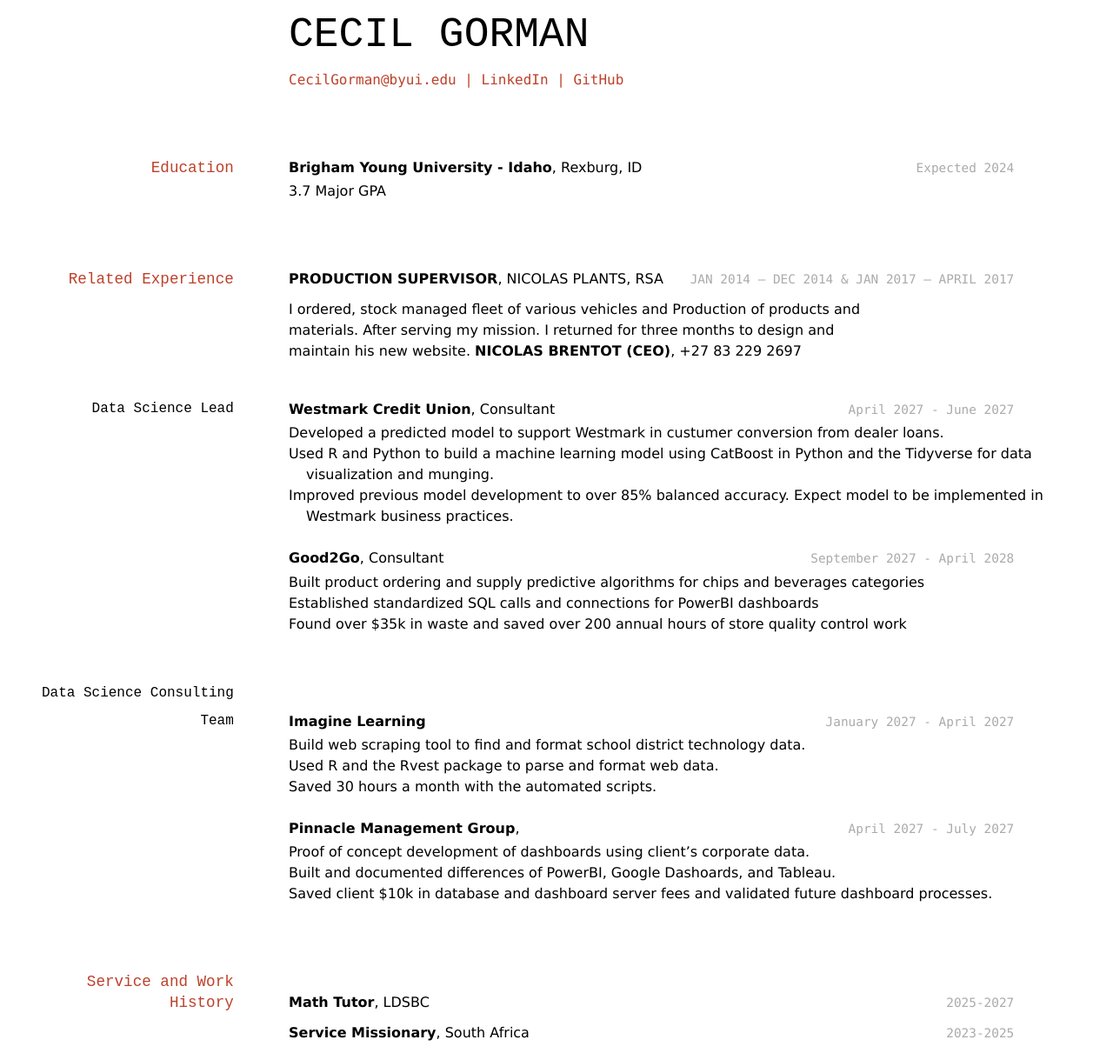
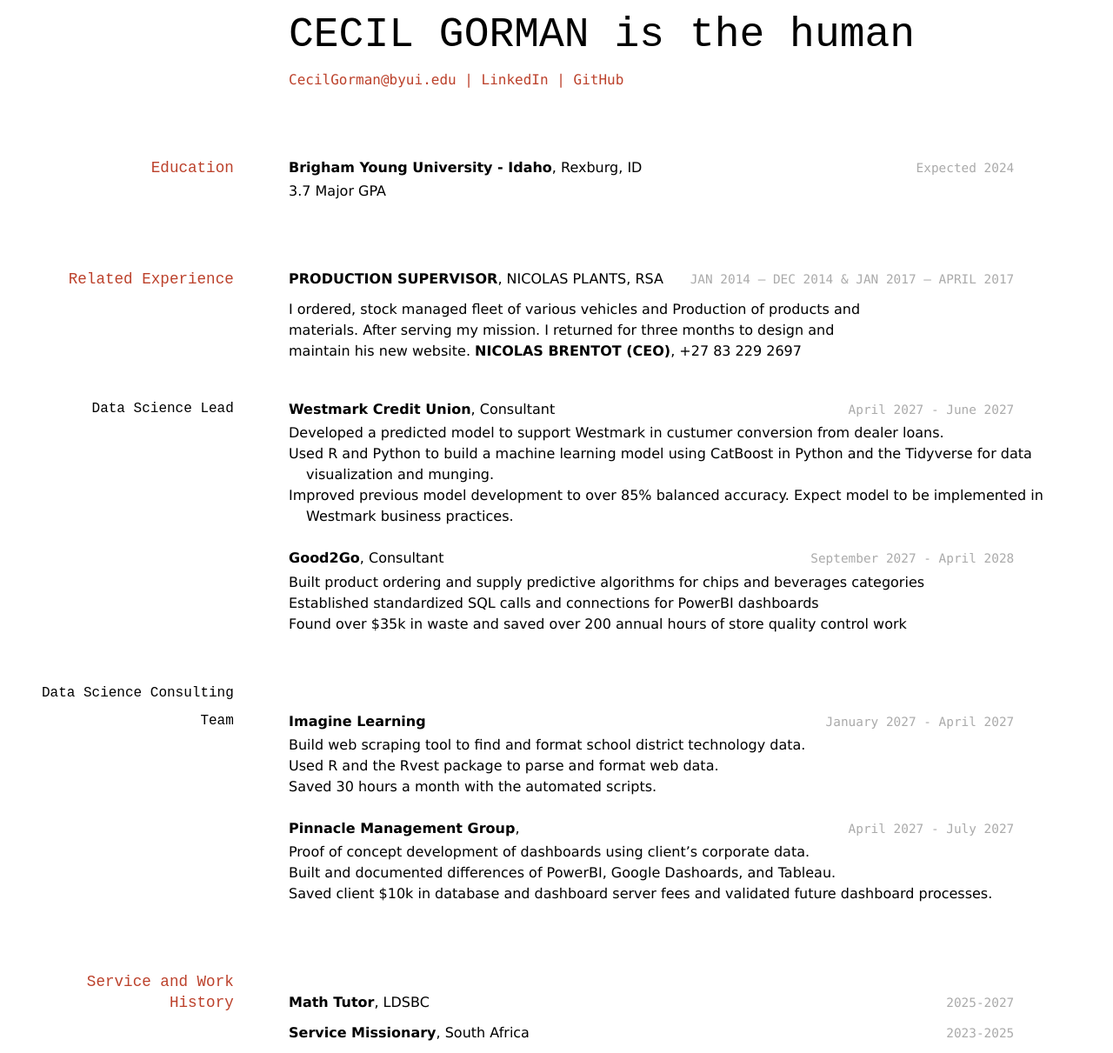
Before and after one commit to CecilGorman/CecilGormanResume, a Jekyll site: the page built from docs/index.md, in a window 1280 px wide. Shown: the whole page at 87% size. Built offline with Jekyll 4.4.1, drawn with Linux system fonts in a browser that asks for light colours.

Commit message:
Update index.md
Pull test

```diff
--- a/docs/index.md
+++ b/docs/index.md
@@ -2,7 +2,7 @@
 layout: cv
 title: Brigham Young's Resume
 ---
-# CECIL GORMAN
+# CECIL GORMAN is the human
 
 <div id="webaddress">
 <a href="CecilGorman@byui.edu ">CecilGorman@byui.edu </a>
```
